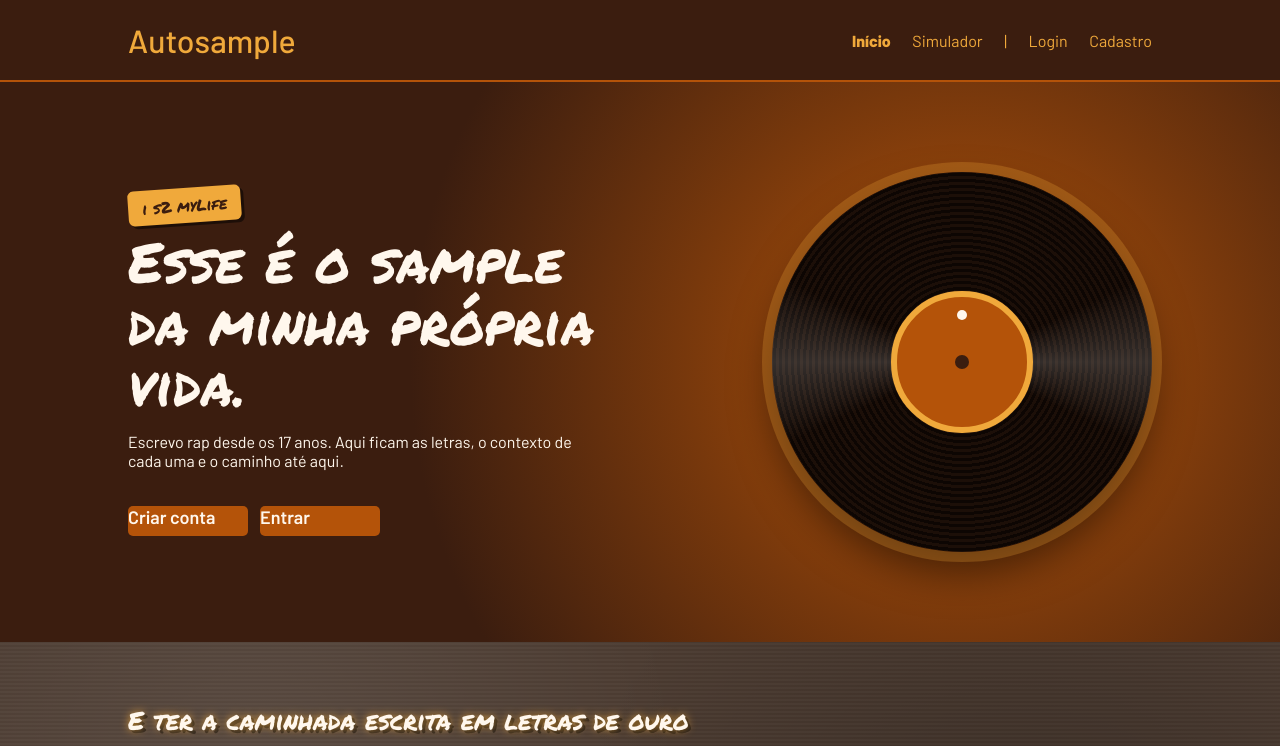
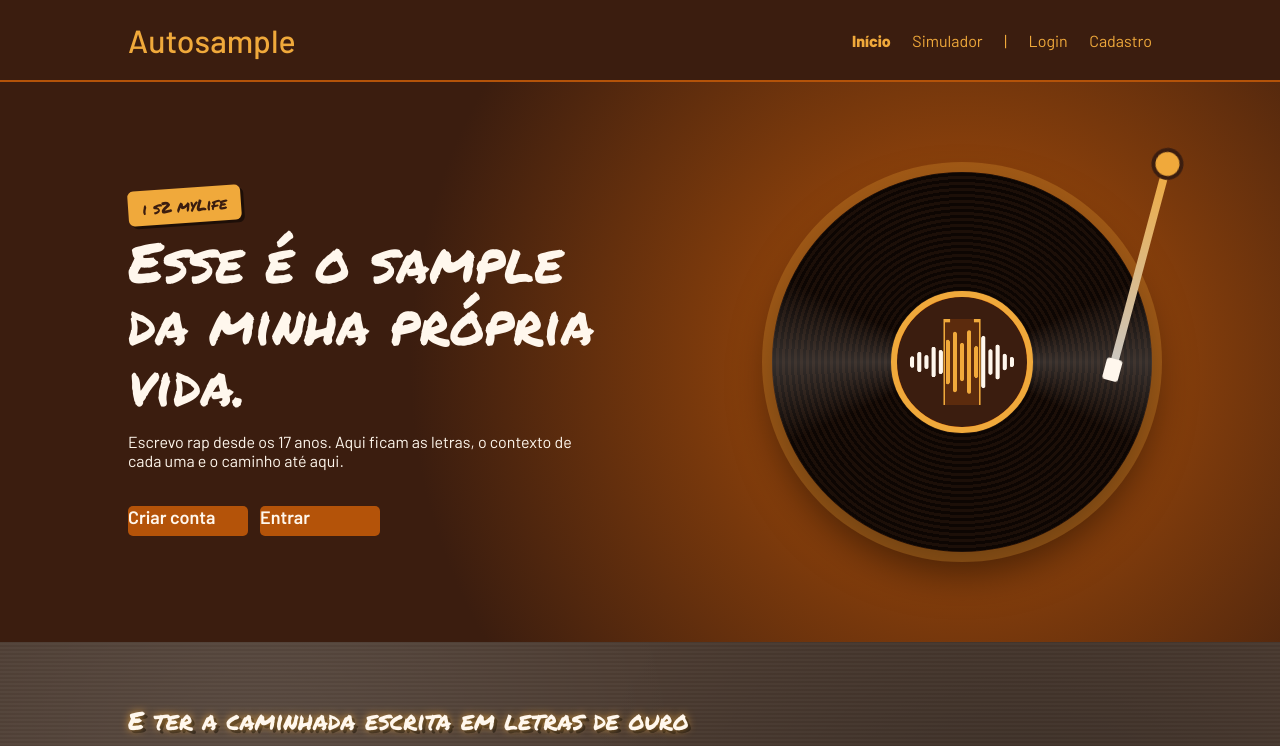
Before and after one commit to mtSanttos/autosample, a website: page public/index.html in a window 1280 px wide. Shown: the top 746 px of the page. Drawn offline with Linux system fonts and the light colour scheme.

Commit message:
feat: add toca-discos with needle to home hero

```diff
--- a/public/css/home.css
+++ b/public/css/home.css
@@ -221,3 +221,70 @@
 .hero-assinatura:hover {
   transform: rotate(0deg) scale(1.08);
 }
+
+.toca-discos {
+  position: relative;
+  width: min(380px, 80vw);
+}
+
+.toca-discos .vinil {
+  width: 100%;
+}
+
+.agulha {
+  position: absolute;
+  top: -10px;
+  right: -20px;
+  width: 8px;
+  height: 220px;
+  background: linear-gradient(var(--dourado), #c9c9c9);
+  border-radius: 4px;
+  transform-origin: top center;
+  transform: rotate(-30deg);
+  animation: agulha-desce 1.5s ease-out 0.5s forwards;
+}
+
+.agulha::before {
+  content: "";
+  position: absolute;
+  top: -10px;
+  left: -8px;
+  width: 24px;
+  height: 24px;
+  border-radius: 50%;
+  background: var(--dourado);
+  box-shadow: 0 0 0 4px var(--marrom);
+}
+
+.agulha::after {
+  content: "";
+  position: absolute;
+  bottom: -6px;
+  left: -4px;
+  width: 16px;
+  height: 22px;
+  background: var(--creme);
+  border-radius: 3px;
+}
+
+@keyframes agulha-desce {
+  to { transform: rotate(15deg); }
+}
+
+.vinil-rotulo {
+  overflow: hidden;
+  display: grid;
+  place-items: center;
+}
+
+.vinil-rotulo img {
+  width: 100%;
+  height: 100%;
+  object-fit: cover;
+  border-radius: 50%;
+}
+
+.vinil-rotulo::before,
+.vinil-rotulo::after {
+  display: none;
+}
--- a/public/index.html
+++ b/public/index.html
@@ -53,9 +53,14 @@
           <a class="botao" href="login.html">Entrar</a>
         </div>
       </div>
-      <div class="vinil" aria-hidden="true">
-        <div class="vinil-rotulo"></div>
-      </div>
+      <div class="toca-discos">
+  <div class="vinil" aria-hidden="true">
+    <div class="vinil-rotulo">
+      <img src="./assets/imgs/simbolo.png" alt="">
+    </div>
+  </div>
+  <div class="agulha" aria-hidden="true"></div>
+</div>
     </div>
   </section>
 
```
